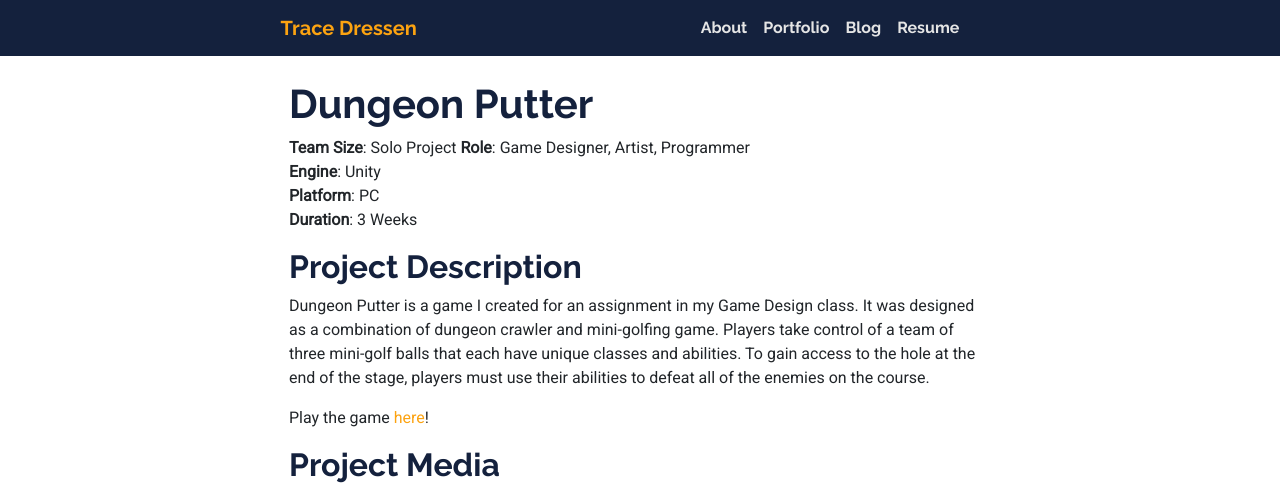
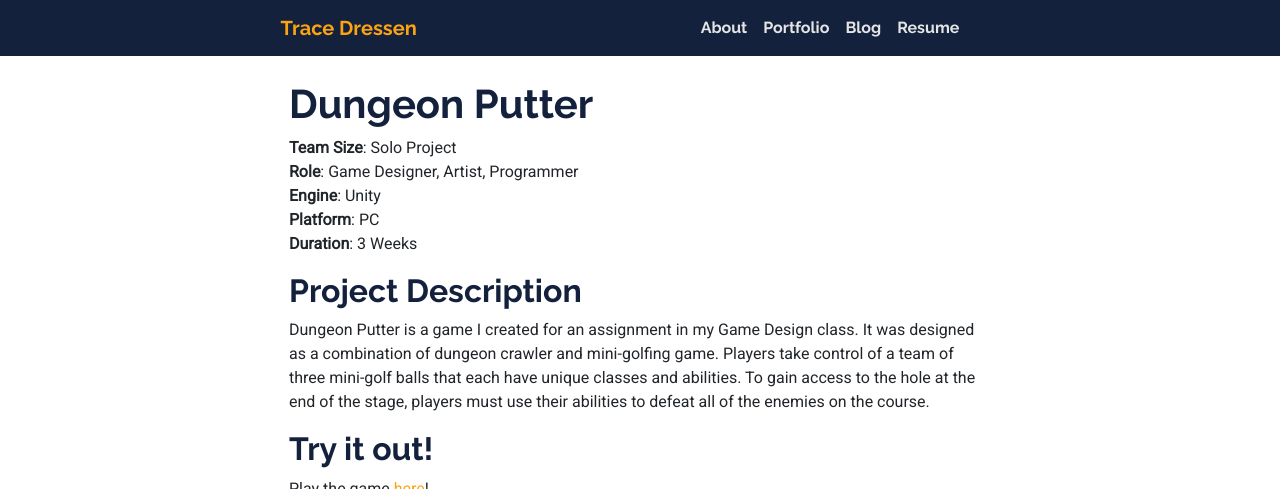
Before and after one commit to tdressen16/tracewebsite, a Jekyll site: the page built from portfolio/DungeonPutter.md, in a window 1280 px wide and 900 px high, cut to the strip 0-489 px from the top of the window. Built offline with Jekyll 4.4.1, drawn with Linux system fonts in a browser that asks for light colours; nearby versions of some CDN libraries.

Commit message:
fixing more errors

```diff
--- a/portfolio/DungeonPutter.md
+++ b/portfolio/DungeonPutter.md
@@ -17,6 +17,7 @@
 ## Project Description
 Dungeon Putter is a game I created for an assignment in my Game Design class. It was designed as a combination of dungeon crawler and mini-golfing game. Players take control of a team of three mini-golf balls that each have unique classes and abilities. To gain access to the hole at the end of the stage, players must use their abilities to defeat all of the enemies on the course.
 
+## Try it out!
 Play the game [here](https://tdressen.itch.io/dungeon-putter)!
 
 ## Project Media
```
